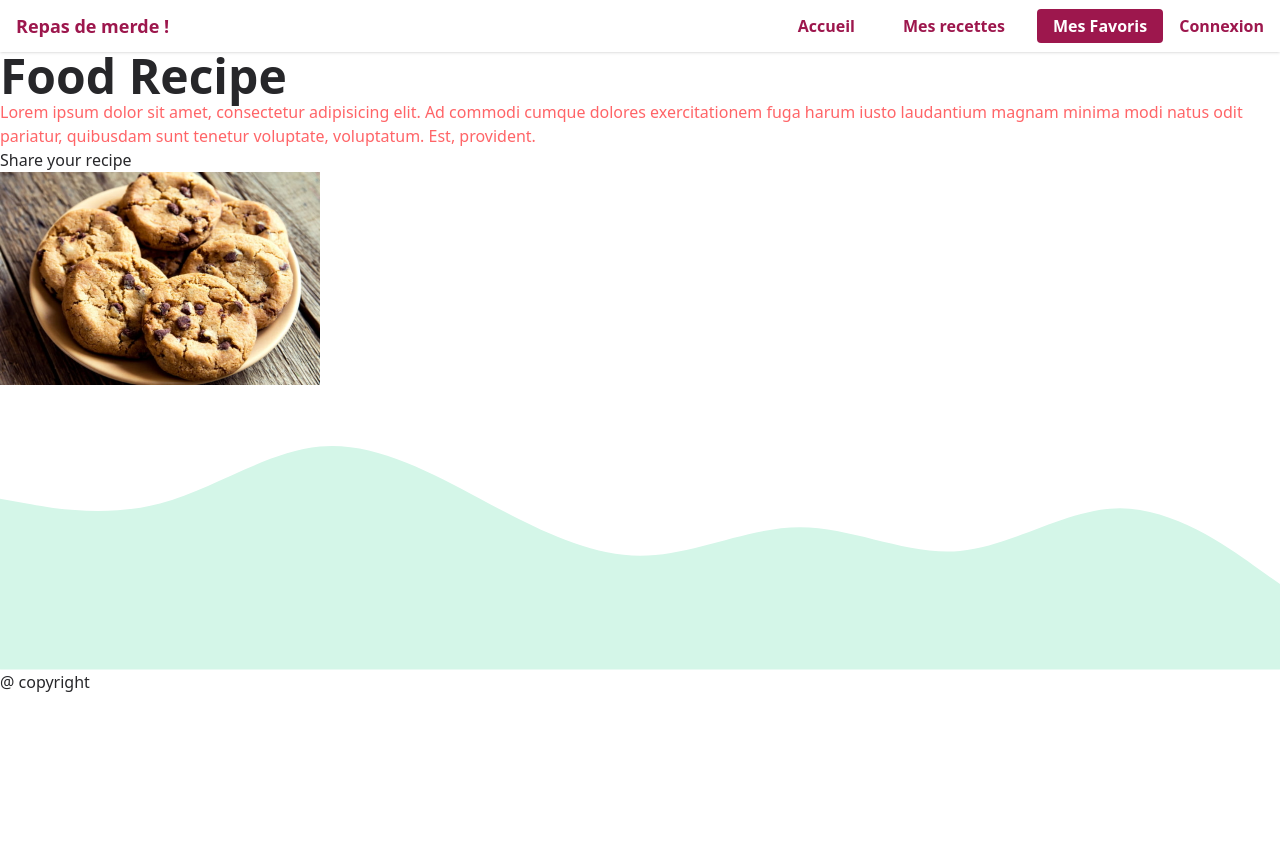
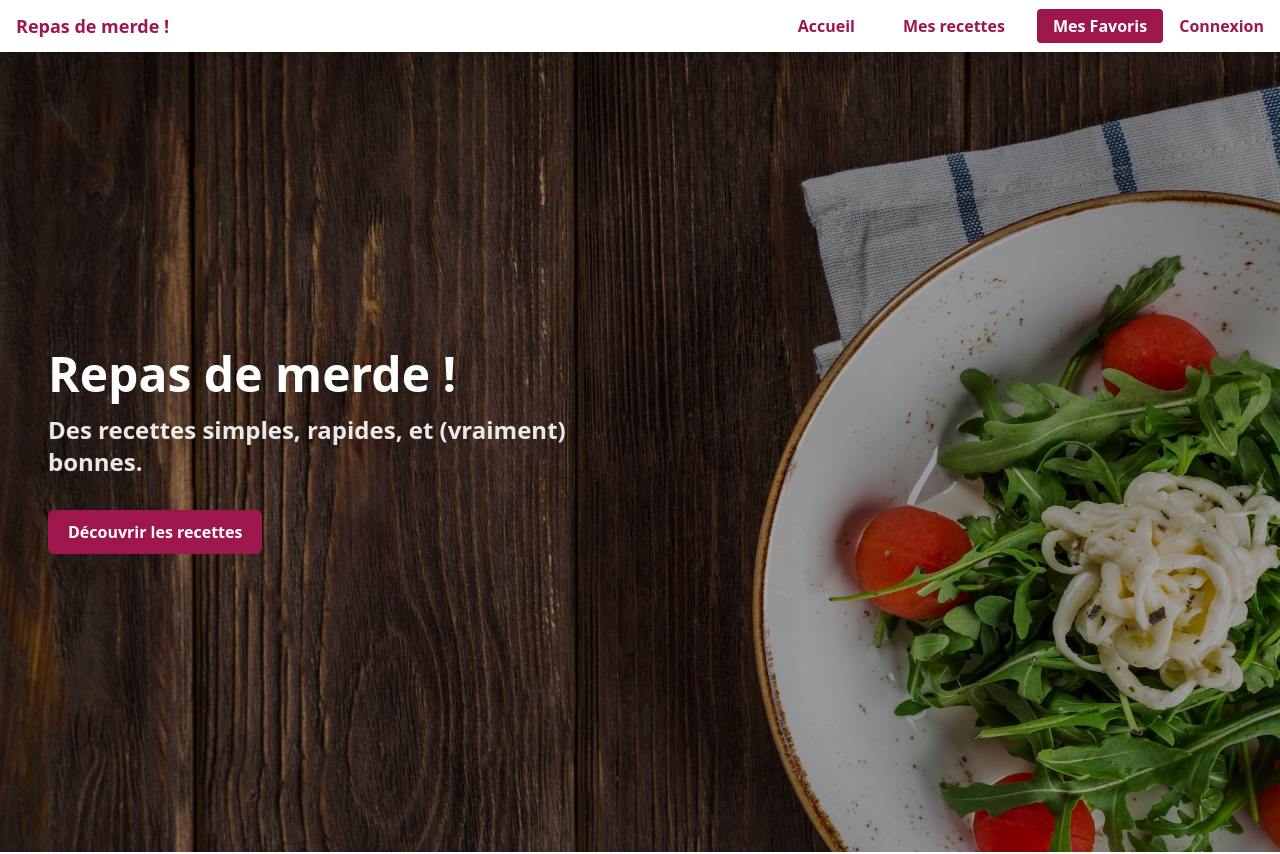
Before and after one commit to 19946-Dresden-St/cooking-recipes, a React (Vite) app in the folder frontend/food-blog-app/: page /favRecipe in a window 1280 px wide. Shown: the top 854 px of the page. Before the commit the page ends 800 px from the top, so only its background shows below. Built offline with nearby package versions, Linux system fonts and the light colour scheme; a web font is replaced by a local one.

Commit message:
Improves home page and navigation
Enhances the home page with a hero section for a better user experience.
Replaces the title text with a link to the home page in the navbar.
Adds smooth scrolling to the page.

```diff
--- a/frontend/food-blog-app/src/components/Navbar.jsx
+++ b/frontend/food-blog-app/src/components/Navbar.jsx
@@ -41,9 +41,12 @@ export default function Navbar() {
         <>
             <header className="sticky top-0 z-20 bg-white shadow-sm">
                 <div className="flex items-center justify-between px-4 py-3">
-                    <h2 className="text-lg font-extrabold text-primary">
+                    <NavLink
+                        to="/"
+                        className="text-lg font-extrabold text-primary hover:opacity-80 transition"
+                    >
                         Repas de merde !
-                    </h2>
+                    </NavLink>
 
                     <ul className="hidden md:flex items-center gap-4">
                         <li>
@@ -57,7 +60,6 @@ export default function Navbar() {
                                 Accueil
                             </NavLink>
                         </li>
-
                         <li>
                             <NavLink
                                 to="/myRecipe"
@@ -69,7 +71,6 @@ export default function Navbar() {
                                 Mes recettes
                             </NavLink>
                         </li>
-
                         <li>
                             <NavLink
                                 to="/favRecipe"
@@ -81,7 +82,6 @@ export default function Navbar() {
                                 Mes Favoris
                             </NavLink>
                         </li>
-
                         <li>
                             <button
                                 onClick={checkLogin}
--- a/frontend/food-blog-app/src/index.css
+++ b/frontend/food-blog-app/src/index.css
@@ -21,6 +21,10 @@
         @apply font-semibold text-white bg-primary rounded-sm transition duration-300 px-4 py-1.5;
     }
 
+    html {
+        @apply scroll-smooth;
+    }
+
     h1 {
         @apply text-4xl md:text-5xl font-extrabold;
     }
--- a/frontend/food-blog-app/src/pages/Home.jsx
+++ b/frontend/food-blog-app/src/pages/Home.jsx
@@ -1,8 +1,9 @@
 import React from 'react'
 import usePageTitle from "../hooks/usePageTitle.js";
 import foodRecipe from '../assets/cookies.jpeg'
+import heroImg from "../assets/heroSection.jpg";
 import RecipeItems from "../components/RecipeItems.jsx";
-import {useNavigate} from "react-router-dom";
+import {NavLink, useNavigate} from "react-router-dom";
 import Modal from "../components/Modal.jsx";
 import InputForm from "../components/InputForm.jsx";
 
@@ -24,6 +25,36 @@ export default function Home() {
 
     return (
         <>
+            <section className="relative h-screen w-screen overflow-hidden">
+                <img
+                    src={heroImg}
+                    alt="Hero food"
+                    className="absolute inset-0 h-full w-full object-cover"
+                />
+
+                <div className="absolute inset-0 bg-black/35" />
+
+                <div className="relative z-10 flex h-full items-center">
+                    <div className="w-full px-6 md:px-12">
+                        <div className="max-w-xl">
+                            <h1 className="text-white">
+                                Repas de merde !
+                            </h1>
+
+                            <h2 className="mt-4 text-lg md:text-2xl font-semibold text-white/90">
+                                Des recettes simples, rapides, et (vraiment) bonnes.
+                            </h2>
+
+                            <a
+                                href="#recipesList"
+                                className="inline-block mt-8 rounded-md bg-primary px-5 py-2.5 text-white font-semibold hover:bg-accent transition duration-300"
+                            >
+                                Découvrir les recettes
+                            </a>
+                        </div>
+                    </div>
+                </div>
+            </section>
             <section className="">
                 <div className="left">
                     <h1 className="">Food Recipe</h1>
@@ -34,9 +65,6 @@ export default function Home() {
                     <img src={foodRecipe} width="320px" height="300px" alt="cookies picture"></img>
                 </div>
             </section>
-            <div className="bg">
-                <svg xmlns="http://www.w3.org/2000/svg" viewBox="0 0 1440 320"><path fill="#D4F6E8" fillOpacity="1" d="M0,128L30,133.3C60,139,120,149,180,133.3C240,117,300,75,360,69.3C420,64,480,96,540,128C600,160,660,192,720,192C780,192,840,160,900,160C960,160,1020,192,1080,186.7C1140,181,1200,139,1260,138.7C1320,139,1380,181,1410,202.7L1440,224L1440,320L1410,320C1380,320,1320,320,1260,320C1200,320,1140,320,1080,320C1020,320,960,320,900,320C840,320,780,320,720,320C660,320,600,320,540,320C480,320,420,320,360,320C300,320,240,320,180,320C120,320,60,320,30,320L0,320Z"></path></svg>
-            </div>
 
             {
                 isOpen && (
@@ -46,7 +74,7 @@ export default function Home() {
                 )
             }
 
-            <div className="recipe">
+            <div id="recipesList" className="recipe">
                 <RecipeItems />
             </div>
         </>
```
Also changed, not shown: frontend/food-blog-app/src/assets/heroSection.jpg (added).
